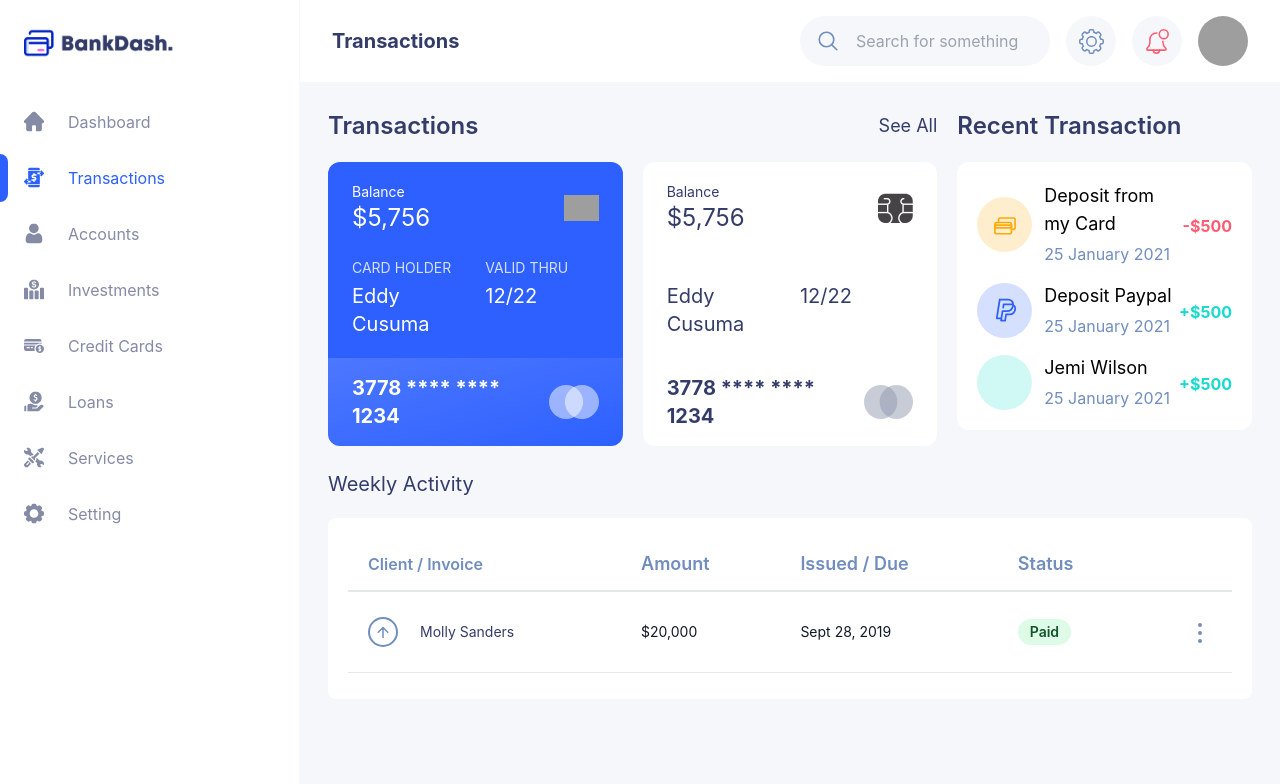
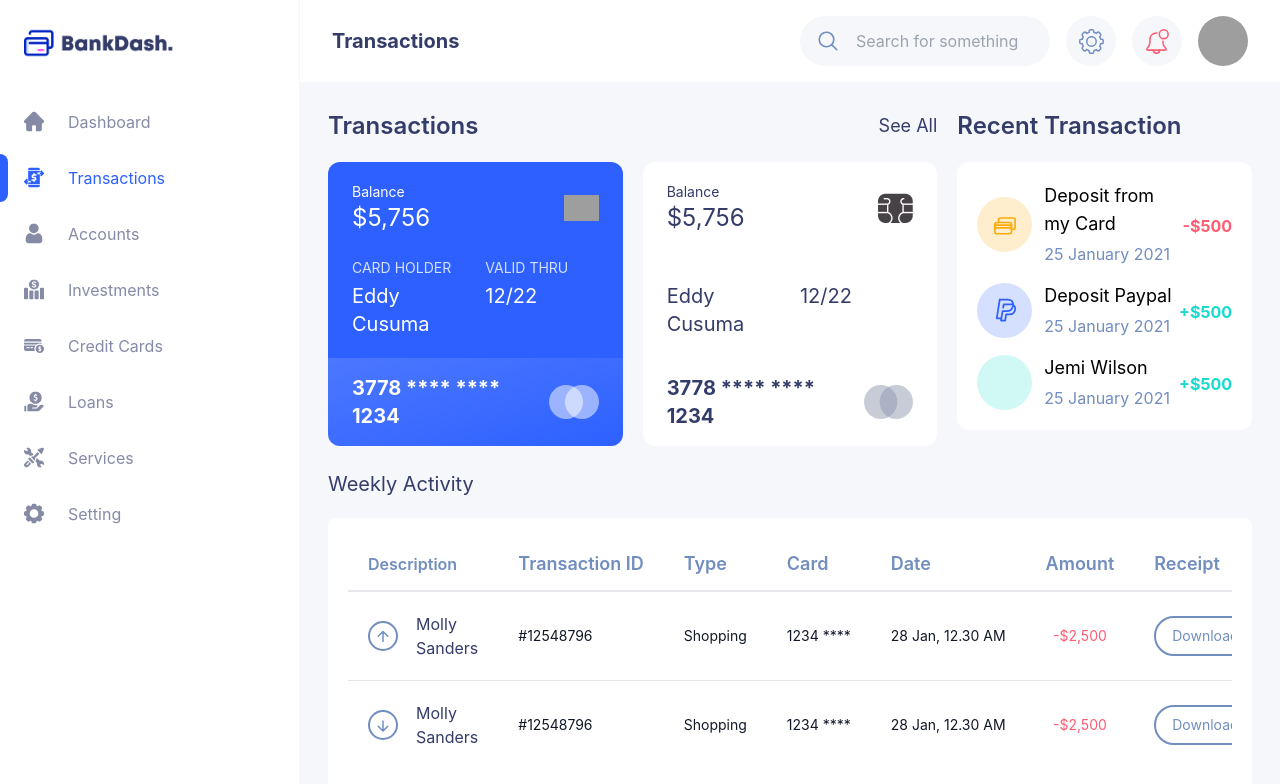
Before and after one commit to nafasebra/bankdash, a React (Vite) app: page /transactions in a window 1280 px wide. Shown: the top 784 px of the page. Built offline with nearby package versions, Linux system fonts and the light colour scheme; grey boxes are pictures that could not be loaded; some icons are missing.

Commit message:
feat: change style of table

```diff
--- a/src/components/ui/table/Table.tsx
+++ b/src/components/ui/table/Table.tsx
@@ -1,4 +1,7 @@
-import { ArrowUpIcon, ArrowDownIcon } from "@/assets/icons"
+import {
+  ArrowUpIcon,
+  ArrowDownIcon
+} from "@/assets/icons"
 
 function Table() {
   return (
@@ -7,36 +10,42 @@ function Table() {
         <div className="inline-block min-w-full overflow-hidden" >
           <table className="min-w-full leading-normal">
             <thead>
-              <tr>
+              <tr className="border-b-2 border-gray-200">
                 <th
-                  className="px-5 py-3 border-b-2 border-gray-200 text-left  font-semibold text-dark-blue"
+                  className="px-5 py-3 whitespace-nowrap text-left font-semibold text-dark-blue"
                 >
-                  Client / Invoice
+                  Description
                 </th>
                 <th
-                  className="px-5 py-3 border-b-2 border-gray-200 text-left  font-semibold text-dark-blue text-lg"
+                  className="px-5 py-3 whitespace-nowrap text-left font-semibold text-dark-blue text-lg"
                 >
+                  Transaction ID
+                </th>
+                <th
+                  className="px-5 py-3 whitespace-nowrap text-left font-semibold text-dark-blue text-lg"
+                >
+                  Type
+                </th>
+                <th
+                  className="px-5 py-3 whitespace-nowrap text-left font-semibold text-dark-blue text-lg"
+                >
+                  Card
+                </th>
+                <th className="px-5 py-3 whitespace-nowrap text-left font-semibold text-dark-blue text-lg">
+                  Date
+                </th>
+                <th className="px-5 py-3 whitespace-nowrap font-semibold text-dark-blue text-lg text-center">
                   Amount
                 </th>
-                <th
-                  className="px-5 py-3 border-b-2 border-gray-200 text-left  font-semibold text-dark-blue text-lg"
-                >
-                  Issued / Due
+                <th className="px-5 py-3 whitespace-nowrap text-left font-semibold text-dark-blue text-lg">
+                  Receipt
                 </th>
-                <th
-                  className="px-5 py-3 border-b-2 border-gray-200 text-left  font-semibold text-dark-blue text-lg"
-                >
-                  Status
-                </th>
-                <th
-                  className="px-5 py-3 border-b-2 border-gray-200"
-                ></th>
               </tr>
             </thead>
-            <tbody>
+            <tbody className="divide-y divide-gray-200">
               <tr>
-                <td className="px-5 py-5 border-b border-gray-200 bg-white text-sm">
-                  <div className="flex items-center gap-3">
+                <td className="px-5 py-5 bg-white">
+                  <div className="flex items-center gap-2">
                     <div className="flex items-center flex-shrink-0 text-dark-blue w-10 h-10">
                       <ArrowUpIcon />
                     </div>
@@ -45,39 +54,53 @@ function Table() {
                     </p>
                   </div>
                 </td>
-                <td className="px-5 py-5 border-b border-gray-200 bg-white text-sm">
-                  <p className="text-gray-900 whitespace-no-wrap">$20,000</p>
+                <td className="px-5 py-5 bg-white text-sm">
+                  <p className="text-gray-900 whitespace-nowrap">#12548796</p>
                 </td>
-                <td className="px-5 py-5 border-b border-gray-200 bg-white text-sm">
-                  <p className="text-gray-900 whitespace-no-wrap">Sept 28, 2019</p>
+                <td className="px-5 py-5 bg-white text-sm">
+                  <p className="text-gray-900 whitespace-nowrap">Shopping</p>
                 </td>
-                <td className="px-5 py-5 border-b border-gray-200 bg-white text-sm">
-                  <span
-                    className="relative inline-block px-3 py-1 font-semibold text-green-900 leading-tight"
-                  >
-                    <span
-                      aria-hidden
-                      className="absolute inset-0 bg-green-200 opacity-50 rounded-full"
-                    ></span>
-                    <span className="relative">Paid</span>
-                  </span>
+                <td className="px-5 py-5 bg-white text-sm">
+                  <p className="text-gray-900 whitespace-nowrap">1234 ****</p>
                 </td>
-                <td
-                  className="px-5 py-5 border-b border-gray-200 bg-white text-sm text-right"
-                >
-                  <button
-                    type="button"
-                    className="inline-block text-dark-blue text-lg hover:text-gray-700"
-                  >
-                    <svg
-                      className="inline-block h-6 w-6 fill-current"
-                      viewBox="0 0 24 24"
-                    >
-                      <path
-                        d="M12 6a2 2 0 110-4 2 2 0 010 4zm0 8a2 2 0 110-4 2 2 0 010 4zm-2 6a2 2 0 104 0 2 2 0 00-4 0z"
-                      />
-                    </svg>
-                  </button>
+                <td className="px-5 py-5 bg-white text-sm">
+                  <p className="text-gray-900 whitespace-nowrap">28 Jan, 12.30 AM</p>
+                </td>
+                <td className="px-5 py-5 bg-white text-sm text-center">
+                  <p className="text-magenta whitespace-nowrap">-$2,500</p>
+                </td>
+                <td className="px-5 py-5 bg-white text-sm text-right">
+                  <a href="#" className="mx-auto flex items-center justify-center py-2 px-4 rounded-full border-2 border-dark-blue text-dark-blue text-center">Download</a>
+                </td>
+              </tr>
+              <tr>
+                <td className="px-5 py-5 bg-white">
+                  <div className="flex items-center gap-2">
+                    <div className="flex items-center flex-shrink-0 text-dark-blue w-10 h-10">
+                      <ArrowDownIcon />
+                    </div>
+                    <p className="text-primary-200">
+                      Molly Sanders
+                    </p>
+                  </div>
+                </td>
+                <td className="px-5 py-5 bg-white text-sm">
+                  <p className="text-gray-900 whitespace-nowrap">#12548796</p>
+                </td>
+                <td className="px-5 py-5 bg-white text-sm">
+                  <p className="text-gray-900 whitespace-nowrap">Shopping</p>
+                </td>
+                <td className="px-5 py-5 bg-white text-sm">
+                  <p className="text-gray-900 whitespace-nowrap">1234 ****</p>
+                </td>
+                <td className="px-5 py-5 bg-white text-sm">
+                  <p className="text-gray-900 whitespace-nowrap">28 Jan, 12.30 AM</p>
+                </td>
+                <td className="px-5 py-5 bg-white text-sm text-center">
+                  <p className="text-magenta whitespace-nowrap">-$2,500</p>
+                </td>
+                <td className="px-5 py-5 bg-white text-sm text-right">
+                  <a href="#" className="mx-auto flex items-center justify-center py-2 px-4 rounded-full border-2 border-dark-blue text-dark-blue text-center">Download</a>
                 </td>
               </tr>
             </tbody>
```
